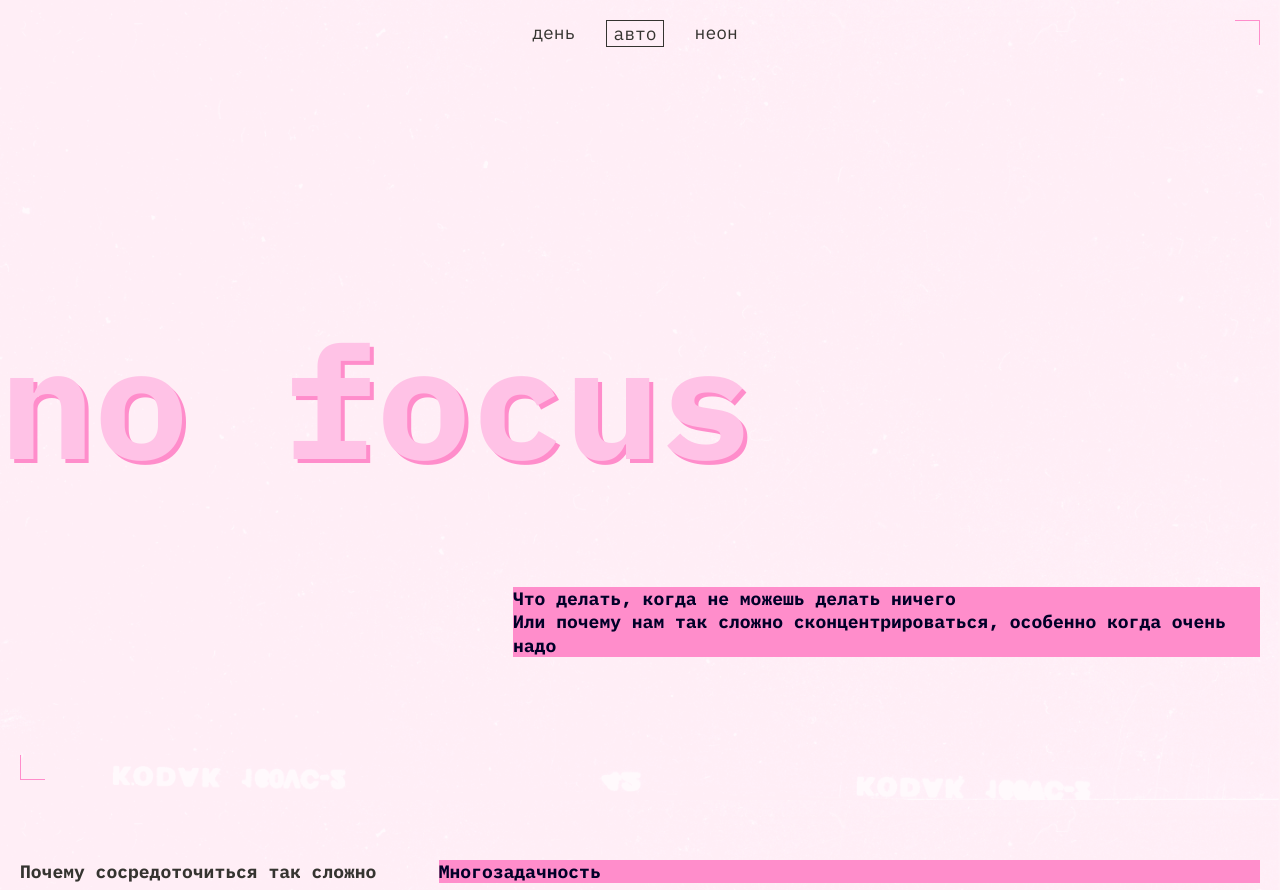
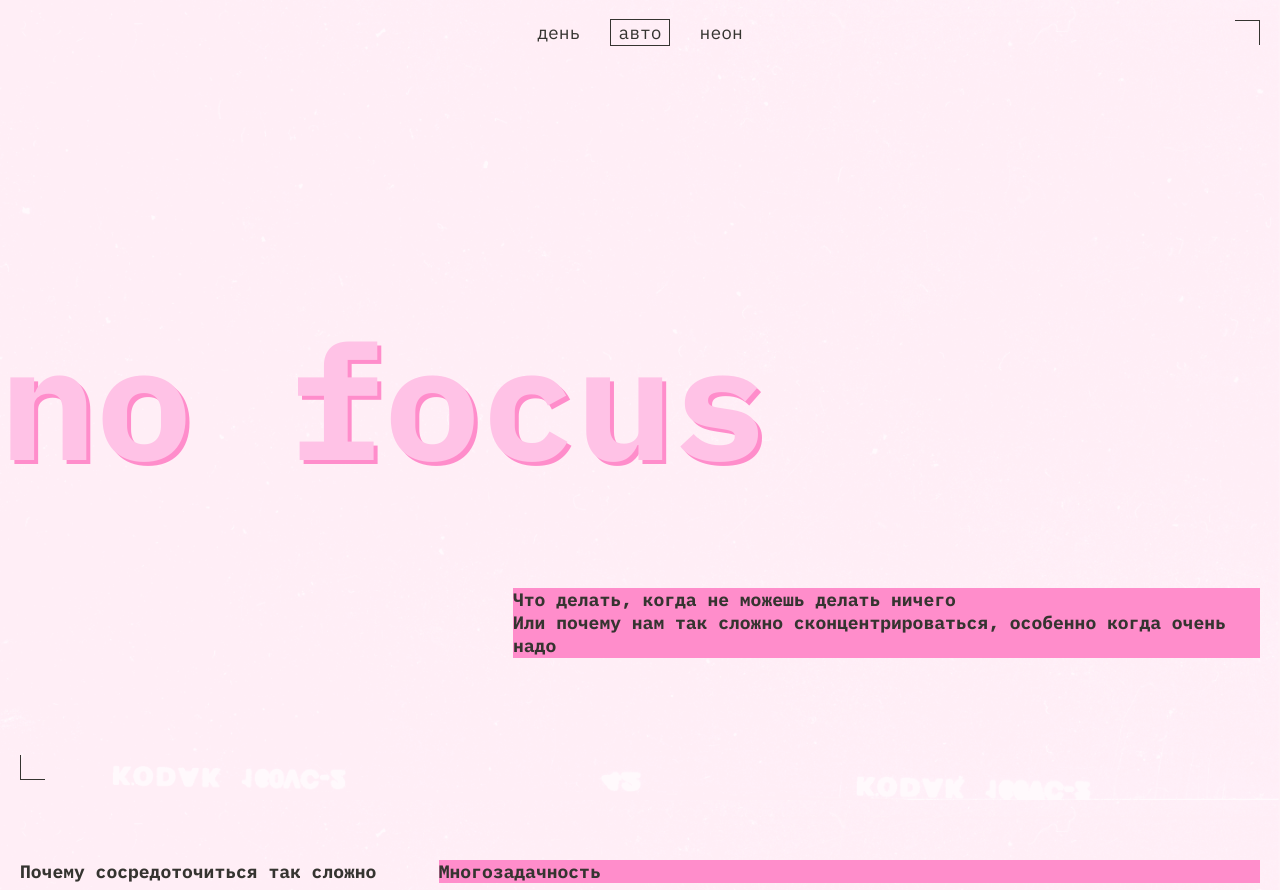
Before and after one commit to StasPosysaev/slozhno-sosredotochitsya-fd, a plain HTML site: page index.html in a window 1280 px wide. Shown: the top 890 px of the page. Drawn offline with Linux system fonts and the light colour scheme.

Commit message:
исправил оставшиеся критические ошибки

```diff
--- a/styles/dark.css
+++ b/styles/dark.css
@@ -2,14 +2,17 @@
   --bg-image: url(../images/cover-image-dark.png);
   --bg-color: #000028;
   --text-color: #F1B2CE;
-  --accent-color: #FF0070;
   --title-color: #DB00FF;
   --decor-color: #FF0070;
   --shadow-color: #FF0070;
+  --footer-shadow-color: #FF0070;
   --menu-color: #FF0070;
+  --section-title-color: #FF0070;
   --title-text-color: #000028;
-  --link-color: #DB00FF;
-  --section-title-color: #FF0070;
+  --hover-color: #FF007066;
+  --focus-color: #FF0070;
+  --link-shadow-color: #FF0070;
+  --rec-color: #FF0070;
 }
 
 .theme-dark .header__rec {
@@ -17,18 +20,21 @@
 }
 
   @media (prefers-color-scheme: dark) {
-    :root.theme-dark {
+  :root {
   --bg-image: url(../images/cover-image-dark.png);
   --bg-color: #000028;
   --text-color: #F1B2CE;
-  --accent-color: #FF0070;
   --title-color: #DB00FF;
   --decor-color: #FF0070;
   --shadow-color: #FF0070;
+  --footer-shadow-color: #FF0070;
   --menu-color: #FF0070;
+  --section-title-color: #FF0070;
   --title-text-color: #000028;
-  --link-color: #DB00FF;
-  --section-title-color: #FF0070;
+  --hover-color: #FF007066;
+  --focus-color: #FF0070;
+  --link-shadow-color: #FF0070;
+  --rec-color: #FF0070;
   }
 
   .header__rec {
--- a/styles/light.css
+++ b/styles/light.css
@@ -5,13 +5,13 @@
   --title-color: #FFC2E6;
   --decor-color: #FF8DCB;
   --shadow-color: #FF8DCB;
+  --footer-shadow-color: #FF0070;
   --menu-color: #353430;
-  --link-color: #FF8DCB;
   --section-title-color: #353430;
+  --title-text-color: #353430;
   --hover-color: #32312D66;
   --focus-color: #353430;
   --link-shadow-color: #FF8DCB;
-  --link-text-color: #353430;
 }
 
 .theme-light .header__rec {
@@ -26,13 +26,13 @@
   --title-color: #FFC2E6;
   --decor-color: #FF8DCB;
   --shadow-color: #FF8DCB;
+  --footer-shadow-color: #FF0070;
   --menu-color: #353430;
-  --link-color: #FF8DCB;
   --section-title-color: #353430;
+  --title-text-color: #353430;
   --hover-color: #32312D66;
   --focus-color: #353430;
   --link-shadow-color: #FF8DCB;
-  --link-text-color: #353430;
   }
 
   .header__rec {
--- a/styles/style.css
+++ b/styles/style.css
@@ -22,7 +22,7 @@
   top: 10px;
   right: 20px;
   font-size: var(--text-font-size);
-  color: var(--accent-color);
+  color: var(--rec-color);
   font-family: var(--font-family);
   text-transform: uppercase;
 }
@@ -33,7 +33,7 @@
   position: absolute;
   inline-size: 25px;
   block-size: 25px;
-  border: 1px solid var(--decor-color);
+  border: 1px solid var(--menu-color);
 }
 
 .decorated-zone::before {
@@ -58,7 +58,7 @@
   margin-left: 10px;
   border-radius: 50%;
   background-color: var(--decor-color);
-  box-shadow: 0 0 4px 2px var(--accent-color);
+  box-shadow: 0 0 4px 2px var(--rec-color);
 }
 
 .header__theme-menu {
@@ -66,8 +66,8 @@
   justify-content: center;
   align-items: end;
   flex-direction: column;
-  margin-inline-end: 18px;
-  margin-block-start: 75px;
+  margin-inline-end: 16px;
+  margin-block-start: 70px;
   margin-block-end: 65px;
 }
 
@@ -82,6 +82,14 @@
 
 .header__theme-menu-button {
   transition: all 0.3s ease;
+  /* line-height: 1; */
+  appearance: none;
+  /* padding-block: 5px; */
+}
+
+.header__title,
+.footer__title {
+  font-size: clamp(7.25rem, 7.0115rem + 1.0178vw, 7.5rem);
 }
 
 .header__title {
@@ -89,7 +97,6 @@
 }
 
 .accent {
-  font-size: clamp(7.25rem, 7.0115rem + 1.0178vw, 7.5rem);
   color: var(--title-color);
   text-shadow: 4px 4px 0 var(--shadow-color);
   line-height: 83%;
@@ -184,10 +191,9 @@
 }
 
 .footer__title {
-  font-size: clamp(7.25rem, 7.0115rem + 1.0178vw, 7.5rem);
   max-inline-size: 348px;
   inline-size: 100%;
-  text-shadow: 2px 2px 0 var(--shadow-color);
+  text-shadow: 2px 2px 0 var(--footer-shadow-color);
 }
 
 .header__theme-menu-button:hover {
@@ -209,8 +215,9 @@ a:focus {
 }
 
 .header__theme-menu-button_active {
-  border: 1px solid var(--focus-color);
+  outline: 1px solid var(--focus-color);
   pointer-events: none;
+  padding-inline: 7px;
 }
 
 @media (width >= 768px) {
@@ -318,7 +325,7 @@ a:focus {
 
   .img__section {
     padding-block-start: 30px;
-    margin-block-end: 80px;
+    margin-block-end: 60px;
   }
 
   .img__section .text__title-xl {
@@ -328,10 +335,8 @@ a:focus {
   .img__container {
     display: grid;
     grid-template-columns: 1fr 1fr 1fr;
-    grid-template-rows: min-content 1fr 1fr 1.5fr;
+    /* grid-template-rows: min-content 1fr 1fr 1.5fr; */
     gap: var(--gap-grid);
-    max-block-size: 780px;
-    block-size: 100%;
   }
 
   .img__container img {
@@ -377,7 +382,6 @@ a:focus {
   .footer__title {
     max-inline-size: 360px;
     inline-size: 100%;
-    margin-block-start: 160px;
   }
 }
 
@@ -388,8 +392,7 @@ a:focus {
 
   .header__title,
   .footer__title {
-    font-size: clamp(7.5rem, 0.5625rem + 14.4531vw, 9.8125rem);
-    /* !Уважаемый ревьюер Никита, вы мне оставили пометку что такой размер шрифта нужно указывать от ширины 768px, но указать ширину именно так было сказано в задании, это не моё решение. (Для планшета и десктопа). */
+    font-size: clamp(9.8125rem, 9.0268rem + 1.2277vw, 10.5rem);
   }
 
   .header__theme-menu {
@@ -397,14 +400,17 @@ a:focus {
     align-items: center;
     margin-block-start: 20px;
     margin-block-end: 0px;
+    margin-inline: 0px;
   }
 
   .header__theme-menu-item {
-    margin-inline-start: 15px;
+    margin-inline: 0px;
+    padding-inline: 0px;
   }
 
   .header__theme-menu-list {
     flex-direction: row;
+    gap: 25px;
   }
 
   .header__text {
@@ -432,10 +438,6 @@ a:focus {
     margin-block-start: 60px;
   }
 
-  .footer {
-    margin-block-start: 348px;
-  }
-
   .footer__title {
     max-inline-size: 471px;
     inline-size: 100%;
--- a/styles/variables.css
+++ b/styles/variables.css
@@ -1,4 +1,4 @@
-:root{
+:root {
   --text-font-size: 18px;
   --title-font-size: 116px;
   --font-family: 'IBM Plex Mono', sans-serif;
@@ -10,16 +10,13 @@
   --bg-image: url(../images/cover-image-dark.png);
   --bg-color: #000028;
   --text-color: #F1B2CE;
-  --accent-color: #FF0070;
   --title-color: #DB00FF;
   --decor-color: #FF0070;
   --shadow-color: #FF0070;
   --menu-color: #FF0070;
   --title-text-color: #000028;
-  --link-color: #DB00FF;
   --section-title-color: #FF0070;
   --hover-color: #FF007066;
   --focus-color: #FF0070;
   --link-shadow-color: #FF0070;
-  --link-text-color: #F1B2CE;
 }
```
